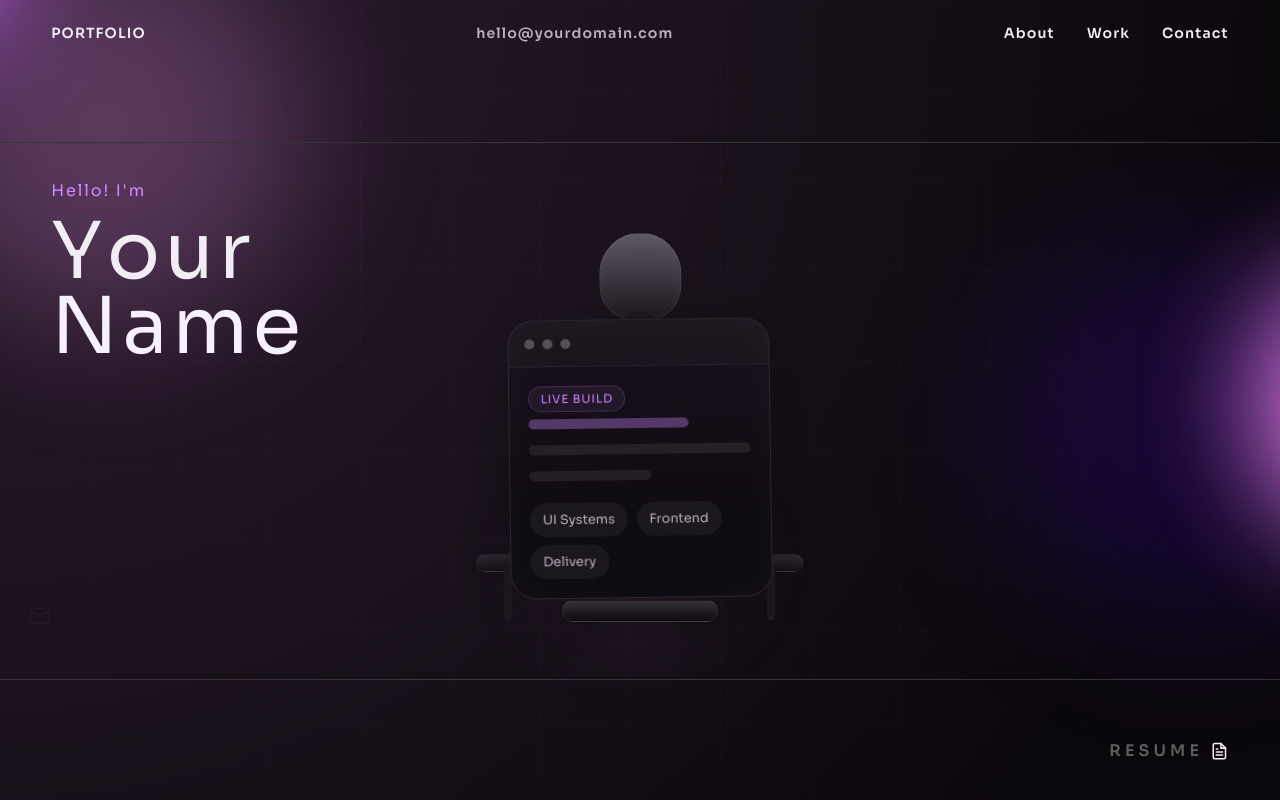
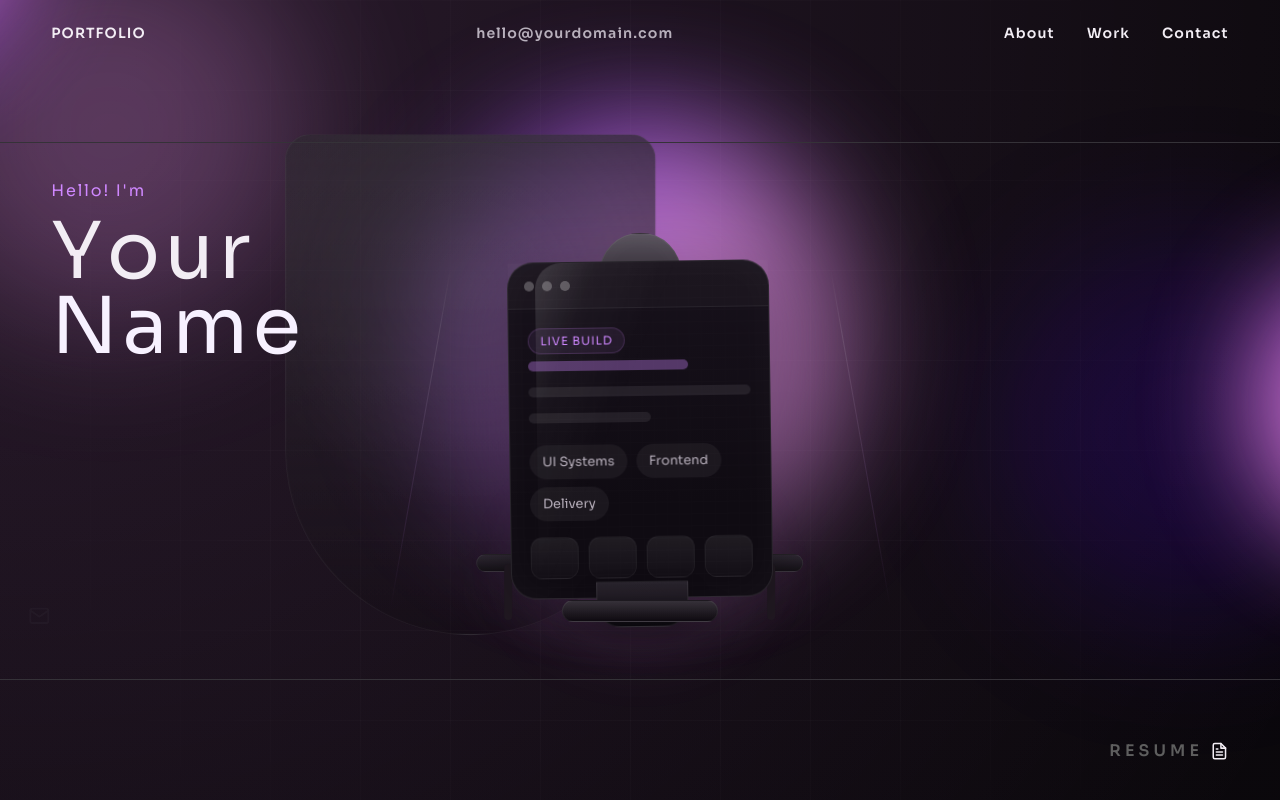
Before and after one commit to TalhaArjumand/portfolio, a React (Vite) app: page / in a window 1280 px wide. Shown: the top 800 px of the page. Built offline with nearby package versions, Linux system fonts and the light colour scheme.

Commit message:
Polish hero scene and contact finish

```diff
--- a/src/components/Contact.tsx
+++ b/src/components/Contact.tsx
@@ -7,9 +7,18 @@ const Contact = () => {
 
   return (
     <section className="section contact" id="contact">
-      <h2 className="contact__title" data-split="chars">
-        Contact
-      </h2>
+      <div className="contact__intro">
+        <p className="contact__eyebrow" data-reveal>
+          Let&apos;s Connect
+        </p>
+        <h2 className="contact__title" data-split="chars">
+          Contact
+        </h2>
+        <p className="contact__lede" data-split="words">
+          For hiring, freelance work, or product conversations that need both
+          clarity and execution.
+        </p>
+      </div>
       <div className="contact__grid">
         <div className="contact-column" data-reveal>
           <h4>Email</h4>
@@ -36,11 +45,15 @@ const Contact = () => {
           ))}
         </div>
         <div className="contact-column contact-column--closing" data-reveal>
-          <h5>
-            Designed and developed by <span>{portfolio.identity.name}</span>
-          </h5>
-          <p>{contact.closing}</p>
-          <span className="contact__copyright">© {year}</span>
+          <h5>{contact.closing}</h5>
+          <p>
+            Designed and developed by <span>{portfolio.identity.name}</span>.
+            Built to support both applications and client conversations.
+          </p>
+          <div className="contact__closing-meta">
+            <span>{portfolio.identity.availability}</span>
+            <span className="contact__copyright">© {year}</span>
+          </div>
         </div>
       </div>
     </section>
--- a/src/components/Hero.tsx
+++ b/src/components/Hero.tsx
@@ -23,6 +23,11 @@ const Hero = () => {
       <div className="hero__stage hero__panel">
         <div className="hero__stage-lines hero__stage-lines--top" />
         <div className="hero__stage-lines hero__stage-lines--bottom" />
+        <div className="hero__beam hero__beam--left" />
+        <div className="hero__beam hero__beam--right" />
+        <div className="hero__floor" />
+        <div className="hero__floor-glow" />
+        <div className="hero__stage-shell" />
         <div className="hero__stage-rim" />
         <div className="hero__orb" />
         <div className="hero__atmosphere" />
@@ -47,6 +52,7 @@ const Hero = () => {
             <span />
             <span />
           </div>
+          <div className="hero__screen-reflection" />
           <div className="hero__screen-body">
             <div className="hero__screen-chip">Live build</div>
             <div className="hero__screen-line hero__screen-line--strong" />
@@ -57,7 +63,15 @@ const Hero = () => {
               <span>Frontend</span>
               <span>Delivery</span>
             </div>
+            <div className="hero__screen-grid">
+              <span />
+              <span />
+              <span />
+              <span />
+            </div>
           </div>
+          <div className="hero__screen-noise" />
+          <div className="hero__screen-stand" />
         </div>
         <div className="hero__keyboard" />
       </div>
--- a/src/hooks/usePortfolioMotion.ts
+++ b/src/hooks/usePortfolioMotion.ts
@@ -308,7 +308,15 @@ export const usePortfolioMotion = (enabled: boolean) => {
           0.18
         )
         .from(
-          [".hero__stage-rim", ".hero__orb", ".hero__atmosphere"],
+          [
+            ".hero__stage-shell",
+            ".hero__floor",
+            ".hero__floor-glow",
+            ".hero__beam",
+            ".hero__stage-rim",
+            ".hero__orb",
+            ".hero__atmosphere",
+          ],
           {
             autoAlpha: 0,
             scale: 0.7,
@@ -327,6 +335,8 @@ export const usePortfolioMotion = (enabled: boolean) => {
             ".hero__figure-chair",
             ".hero__desk",
             ".hero__screen",
+            ".hero__screen-stand",
+            ".hero__screen-reflection",
             ".hero__keyboard",
           ],
           {
@@ -370,6 +380,32 @@ export const usePortfolioMotion = (enabled: boolean) => {
           opacity: 0.78,
           scale: 1.08,
           duration: 4.2,
+          repeat: -1,
+          yoyo: true,
+          ease: "sine.inOut",
+        });
+
+        gsap.to(".hero__floor-glow", {
+          opacity: 0.9,
+          scaleX: 1.08,
+          duration: 3.8,
+          repeat: -1,
+          yoyo: true,
+          ease: "sine.inOut",
+        });
+
+        gsap.to(".hero__screen-reflection", {
+          xPercent: 12,
+          opacity: 0.72,
+          duration: 3.6,
+          repeat: -1,
+          yoyo: true,
+          ease: "sine.inOut",
+        });
+
+        gsap.to(".hero__screen-noise", {
+          opacity: 0.16,
+          duration: 1.6,
           repeat: -1,
           yoyo: true,
           ease: "sine.inOut",
@@ -466,6 +502,16 @@ export const usePortfolioMotion = (enabled: boolean) => {
               0
             )
             .to(
+              ".hero__stage-shell",
+              { scale: 0.86, autoAlpha: 0.2, ease: "none" },
+              0
+            )
+            .to(
+              ".hero__floor, .hero__floor-glow",
+              { yPercent: 14, autoAlpha: 0.2, ease: "none" },
+              0
+            )
+            .to(
               rim,
               { scale: 0.72, autoAlpha: 0.22, ease: "none" },
               0
--- a/src/index.css
+++ b/src/index.css
@@ -676,7 +676,8 @@ img {
 
 .hero__eyebrow,
 .section-heading__eyebrow,
-.projects__eyebrow {
+.projects__eyebrow,
+.contact__eyebrow {
   margin: 0 0 0.8rem;
   color: var(--accent);
   font-size: 1rem;
@@ -722,6 +723,86 @@ img {
 
 .hero__stage-lines--bottom {
   bottom: 52px;
+}
+
+.hero__beam,
+.hero__floor,
+.hero__floor-glow,
+.hero__stage-shell {
+  position: absolute;
+  left: 50%;
+  transform: translateX(-50%);
+}
+
+.hero__beam {
+  bottom: 118px;
+  width: 1px;
+  height: 56%;
+  background: linear-gradient(
+    180deg,
+    rgba(255, 255, 255, 0),
+    rgba(255, 255, 255, 0.22) 20%,
+    rgba(207, 136, 255, 0.22) 72%,
+    rgba(255, 255, 255, 0)
+  );
+  filter: blur(0.5px);
+  opacity: 0.45;
+  z-index: 1;
+}
+
+.hero__beam--left {
+  transform: translateX(-220px) rotate(10deg);
+}
+
+.hero__beam--right {
+  transform: translateX(220px) rotate(-10deg);
+}
+
+.hero__floor {
+  bottom: 72px;
+  width: min(780px, 112%);
+  height: 180px;
+  border-top: 1px solid rgba(255, 255, 255, 0.14);
+  border-radius: 50%;
+  background: radial-gradient(
+    ellipse at center,
+    rgba(255, 255, 255, 0.04) 0%,
+    rgba(255, 255, 255, 0.02) 18%,
+    rgba(255, 255, 255, 0) 68%
+  );
+  z-index: 0;
+}
+
+.hero__floor-glow {
+  bottom: 80px;
+  width: min(620px, 94%);
+  height: 120px;
+  border-radius: 50%;
+  background: radial-gradient(
+    ellipse at center,
+    rgba(243, 148, 255, 0.22),
+    rgba(243, 148, 255, 0.02) 56%,
+    transparent 74%
+  );
+  filter: blur(26px);
+  opacity: 0.7;
+  z-index: 0;
+}
+
+.hero__stage-shell {
+  bottom: 96px;
+  width: min(700px, 96%);
+  height: 82%;
+  border-radius: 36px 36px 220px 220px;
+  background:
+    linear-gradient(180deg, rgba(255, 255, 255, 0.03), rgba(255, 255, 255, 0)),
+    radial-gradient(circle at 50% 12%, rgba(255, 255, 255, 0.06), transparent 48%),
+    linear-gradient(180deg, rgba(14, 10, 17, 0.12), rgba(14, 10, 17, 0.42));
+  border: 1px solid rgba(255, 255, 255, 0.05);
+  box-shadow:
+    inset 0 0 44px rgba(255, 255, 255, 0.015),
+    0 40px 120px rgba(0, 0, 0, 0.18);
+  z-index: 1;
 }
 
 .hero__stage-rim {
@@ -929,7 +1010,7 @@ img {
   box-shadow:
     0 20px 80px rgba(0, 0, 0, 0.35),
     inset 0 0 40px rgba(255, 255, 255, 0.03);
-  overflow: hidden;
+  overflow: visible;
 }
 
 .hero__screen-bar {
@@ -950,7 +1031,10 @@ img {
 }
 
 .hero__screen-body {
+  position: relative;
   padding: 1.2rem;
+  border-radius: 0 0 26px 26px;
+  overflow: hidden;
 }
 
 .hero__screen-chip {
@@ -1004,6 +1088,62 @@ img {
   background: rgba(255, 255, 255, 0.05);
   color: var(--muted);
   font-size: 0.8rem;
+}
+
+.hero__screen-reflection {
+  position: absolute;
+  inset: 0;
+  border-radius: inherit;
+  background: linear-gradient(
+    112deg,
+    rgba(255, 255, 255, 0.24) 0%,
+    rgba(255, 255, 255, 0.05) 16%,
+    rgba(255, 255, 255, 0) 38%
+  );
+  pointer-events: none;
+  opacity: 0.5;
+}
+
+.hero__screen-grid {
+  display: grid;
+  grid-template-columns: repeat(4, minmax(0, 1fr));
+  gap: 0.65rem;
+  margin-top: 1rem;
+}
+
+.hero__screen-grid span {
+  height: 42px;
+  border-radius: 12px;
+  background: linear-gradient(180deg, rgba(255, 255, 255, 0.07), rgba(255, 255, 255, 0.02));
+  border: 1px solid rgba(255, 255, 255, 0.04);
+}
+
+.hero__screen-noise {
+  position: absolute;
+  inset: 0;
+  border-radius: inherit;
+  background-image:
+    linear-gradient(rgba(255, 255, 255, 0.03) 1px, transparent 1px),
+    linear-gradient(90deg, rgba(255, 255, 255, 0.02) 1px, transparent 1px);
+  background-size: 12px 12px;
+  mix-blend-mode: screen;
+  opacity: 0.08;
+  pointer-events: none;
+}
+
+.hero__screen-stand {
+  position: absolute;
+  left: 50%;
+  bottom: -30px;
+  width: 92px;
+  height: 46px;
+  transform: translateX(-50%);
+  border-radius: 0 0 24px 24px;
+  background:
+    linear-gradient(180deg, rgba(255, 255, 255, 0.08), transparent),
+    linear-gradient(180deg, #17111b, #0d0a10);
+  border: 1px solid rgba(255, 255, 255, 0.08);
+  box-shadow: 0 12px 24px rgba(0, 0, 0, 0.24);
 }
 
 .hero__keyboard {
@@ -1854,8 +1994,28 @@ img {
 }
 
 .contact {
+  position: relative;
   padding-top: 100px;
-  padding-bottom: 80px;
+  padding-bottom: 100px;
+}
+
+.contact::before {
+  content: "";
+  position: absolute;
+  inset: 22px 0 0;
+  border-top: 1px solid rgba(255, 255, 255, 0.06);
+  pointer-events: none;
+}
+
+.contact__intro {
+  max-width: 42rem;
+}
+
+.contact__lede {
+  margin: 1rem 0 0;
+  max-width: 34rem;
+  color: var(--muted);
+  line-height: 1.8;
 }
 
 .contact__title {
@@ -1870,7 +2030,7 @@ img {
 .contact__grid {
   display: flex;
   justify-content: space-between;
-  gap: 2rem;
+  gap: 3rem;
   border-top: 1px solid var(--line);
   padding-top: 2rem;
   margin-top: 2rem;
@@ -1898,7 +2058,7 @@ img {
 }
 
 .contact-social {
-  font-size: clamp(1.2rem, 2vw, 1.6rem);
+  font-size: clamp(1.28rem, 2.2vw, 1.85rem);
   display: inline-flex;
   align-items: center;
   gap: 0.5rem;
@@ -1909,24 +2069,39 @@ img {
 }
 
 .contact-column--closing {
-  max-width: 26rem;
+  max-width: 29rem;
 }
 
 .contact-column--closing h5 {
   margin: 0;
-  font-size: clamp(1.05rem, 1.7vw, 1.45rem);
+  font-size: clamp(1.2rem, 2vw, 1.7rem);
   font-weight: 400;
   line-height: 1.5;
 }
 
-.contact-column--closing h5 span {
+.contact-column--closing p {
+  margin-top: 0.9rem;
+  max-width: 24rem;
+}
+
+.contact-column--closing p span {
   color: var(--accent);
 }
 
+.contact__closing-meta {
+  display: flex;
+  flex-wrap: wrap;
+  align-items: center;
+  gap: 0.9rem 1.4rem;
+  margin-top: 1.25rem;
+  color: var(--muted-soft);
+  font-size: 0.92rem;
+  letter-spacing: 0.05em;
+  text-transform: uppercase;
+}
+
 .contact__copyright {
-  margin-top: 1.2rem;
-  color: var(--muted-soft);
-  font-size: 0.95rem;
+  margin-top: 0;
 }
 
 @media (max-width: 1300px) {
@@ -1986,6 +2161,14 @@ img {
   .hero__stage {
     order: 3;
     height: 560px;
+  }
+
+  .hero__beam {
+    height: 48%;
+  }
+
+  .hero__stage-shell {
+    width: min(620px, 96%);
   }
 
   .hero__figure {
@@ -2138,6 +2321,28 @@ img {
     height: 430px;
   }
 
+  .hero__beam {
+    height: 38%;
+  }
+
+  .hero__beam--left {
+    transform: translateX(-150px) rotate(10deg);
+  }
+
+  .hero__beam--right {
+    transform: translateX(150px) rotate(-10deg);
+  }
+
+  .hero__floor {
+    width: min(520px, 118%);
+    height: 132px;
+  }
+
+  .hero__stage-shell {
+    width: min(430px, 96%);
+    bottom: 92px;
+  }
+
   .hero__figure {
     width: 280px;
     height: 300px;
@@ -2190,6 +2395,10 @@ img {
     margin-bottom: 126px;
   }
 
+  .hero__screen-grid {
+    grid-template-columns: repeat(2, minmax(0, 1fr));
+  }
+
   .hero__keyboard {
     width: 118px;
     height: 18px;
@@ -2221,6 +2430,10 @@ img {
 
   .contact__grid {
     gap: 1.5rem;
+  }
+
+  .contact__lede {
+    max-width: none;
   }
 
   .about__eyebrow {
```
